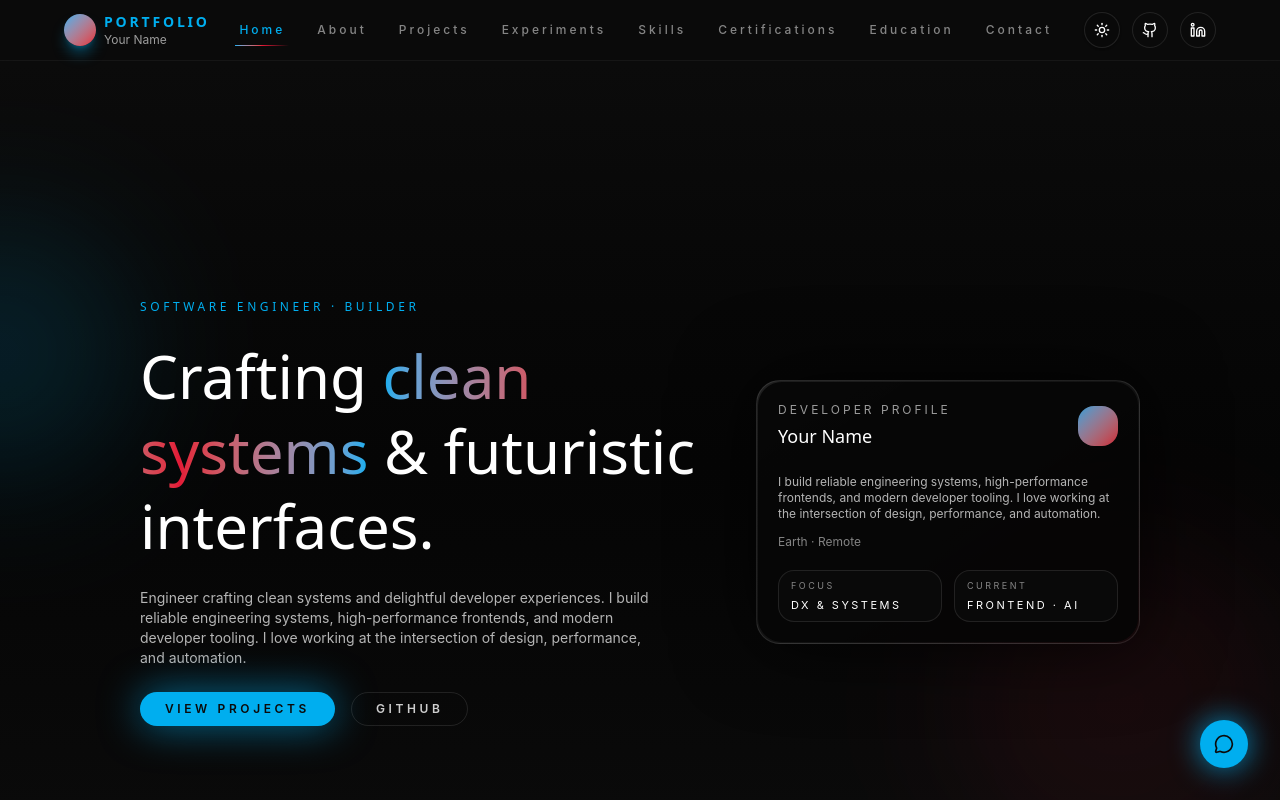
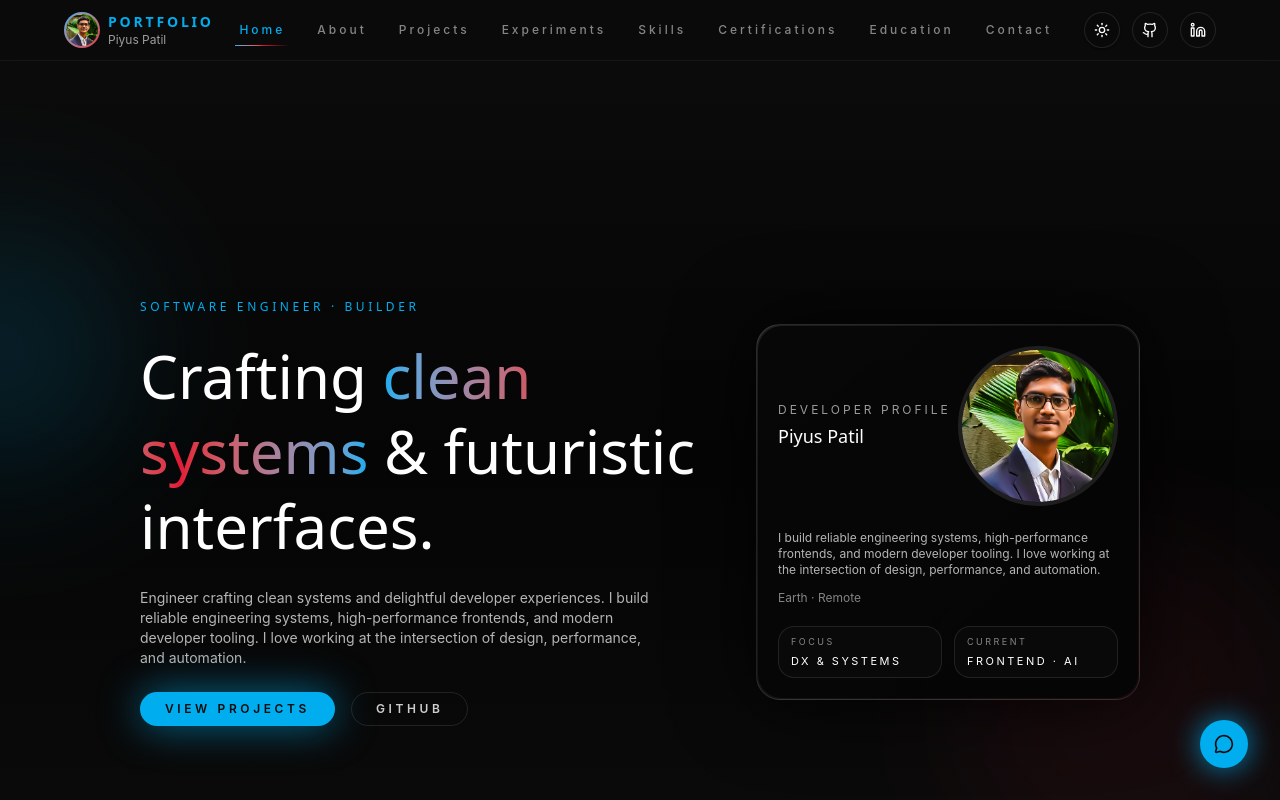
Before and after one commit to Piyushgithub0/piyush-portfolio, a React (Vite) app: page / in a window 1280 px wide. Shown: the top 800 px of the page. Built offline with nearby package versions, Linux system fonts and the light colour scheme.

Commit message:
Profile Update

```diff
--- a/src/components/Hero.jsx
+++ b/src/components/Hero.jsx
@@ -1,5 +1,6 @@
 import { motion } from 'framer-motion'
 import profile from '../data/profile.json'
+import profileImg from "../assets/profile.jpeg"
 
 export const Hero = () => {
   const handleScrollToProjects = () => {
@@ -76,7 +77,13 @@ export const Hero = () => {
                     {profile.name}
                   </p>
                 </div>
-                <div className="h-10 w-10 rounded-2xl bg-gradient-to-br from-accent-blue to-accent-red opacity-90" />
+                <div className="h-40 w-40 rounded-full overflow-hidden border-4 border-white/10">
+                  <img
+                    src={profileImg}
+                    alt="Piyush"
+                    className="h-full w-full object-cover"
+                     />
+                </div>
               </div>
               <div className="mt-6 space-y-3 text-xs text-foreground-light/70 dark:text-foreground-dark/70">
                 <p>{profile.bio}</p>
--- a/src/components/Navbar.jsx
+++ b/src/components/Navbar.jsx
@@ -2,6 +2,7 @@ import { useTheme } from '../ThemeContext'
 import profile from '../data/profile.json'
 import { Moon, Sun, Github, Linkedin } from 'lucide-react'
 import { motion } from 'framer-motion'
+import profileImg from "../assets/profile.jpeg"
 
 const navItems = [
   { id: 'hero', label: 'Home' },
@@ -30,7 +31,13 @@ export const Navbar = ({ activeSection }) => {
           className="flex cursor-pointer items-center gap-2"
           onClick={() => scrollToSection('hero')}
         >
-          <div className="h-8 w-8 rounded-full bg-gradient-to-br from-accent-blue to-accent-red shadow-lg shadow-accent-blue/40" />
+         <div className="p-[2px] rounded-full bg-gradient-to-br from-accent-blue to-accent-red">
+        <img
+              src={profileImg}
+              alt="Piyush"
+              className="h-8 w-8 rounded-full object-cover"
+            />
+          </div>
           <div className="flex flex-col">
             <span className="font-display text-sm font-semibold tracking-[0.2em] uppercase text-accent-blue">
               Portfolio
--- a/src/data/chatbot.json
+++ b/src/data/chatbot.json
@@ -14,5 +14,5 @@
       "answer": "On the frontend I use React, Vite, Tailwind, and Framer Motion. On the backend I enjoy Node.js, Python, FastAPI, and cloud-native tooling."
     }
   ],
-  "fallback": "I don’t have a scripted answer for that yet, but I’d be happy to discuss it in person. Reach out via email or LinkedIn from the Contact section."
+  "fallback": "Not ready for this response yet."
 }
--- a/src/data/profile.json
+++ b/src/data/profile.json
@@ -1,6 +1,6 @@
 {
   "//": "Update personal information, links, and tagline here.",
-  "name": "Your Name",
+  "name": "Piyus Patil",
   "tagline": "Engineer crafting clean systems and delightful developer experiences.",
   "bio": "I build reliable engineering systems, high-performance frontends, and modern developer tooling. I love working at the intersection of design, performance, and automation.",
   "location": "Earth · Remote",
```
Also changed, not shown: src/assets/Profile.jpeg (added).
